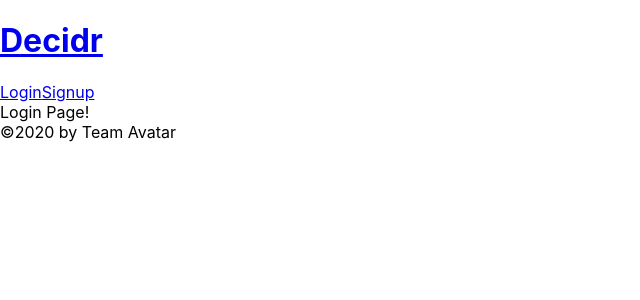
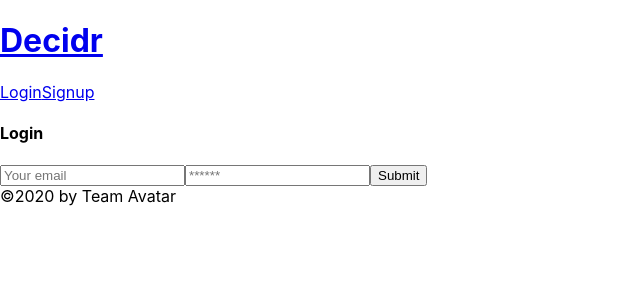
Before and after one commit to KRAY306090/decision-maker, a React (Create React App) app in the folder client/: page /login in a window 1280 px wide. Shown: the top 300 px of the page, without its empty margins (0-640 px from the left). Built offline with nearby package versions, Linux system fonts and the light colour scheme.

Commit message:
more linking with dashboard

```diff
--- a/client/src/App.js
+++ b/client/src/App.js
@@ -9,6 +9,8 @@
 import Footer from './components/Footer';
 import Login from './pages/Login';
 import Signup from './pages/Signup';
+import Dashboard from './pages/Dashboard';
+import Create from './pages/Create';
 
 
 import Home from './pages/Home';
@@ -37,6 +39,8 @@
              <Route exact path="/" component={Home} />
              <Route exact path="/login" component={Login} />
              <Route exact path="/signup" component={Signup} />
+             <Route exact path="/dashboard" component={Dashboard} />
+             <Route exact path="/create" component={Create} />
            </Switch>
          </div>
         <Footer/>
--- a/client/src/components/Header/index.js
+++ b/client/src/components/Header/index.js
@@ -17,7 +17,7 @@
           <nav className="text-center">
             {Auth.loggedIn() ? (
               <>
-                <Link to="/dashboard">Me</Link>
+                <Link to="/dashboard">Dashboard</Link>
                 <a href="/" onClick={logout}>
                   Logout
         </a>
--- a/client/src/pages/Create.js
+++ b/client/src/pages/Create.js
@@ -0,0 +1,11 @@
+import React from 'react';
+
+const Create = () => {
+    return (
+        <main>
+            <div>Make new decisions here!</div>
+        </main>
+    );
+}
+
+export default Create;
--- a/client/src/pages/Dashboard.js
+++ b/client/src/pages/Dashboard.js
@@ -0,0 +1,13 @@
+import React from 'react';
+import { Link } from 'react-router-dom';
+
+const Dashboard = () => {
+    return (
+        <main>
+            <div>Your Dashboard!</div>
+            <Link to="/create">Start a new decision here!</Link>
+        </main>
+    );
+}
+
+export default Dashboard;
--- a/client/src/pages/Home.js
+++ b/client/src/pages/Home.js
@@ -3,7 +3,7 @@
 const Home = () => {
     return (
         <main>
-            <div>Home Page!</div>
+            <div>Home Page! Coin Flip Goes Here!</div>
         </main>
     );
 }
--- a/client/src/pages/Login.js
+++ b/client/src/pages/Login.js
@@ -1,11 +1,77 @@
-import React from 'react';
+import React, { useState } from 'react';
+import { useMutation } from '@apollo/react-hooks';
+import { LOGIN_USER } from '../utils/mutations';
+import Auth from '../utils/auth';
 
-const Login = () => {
-    return (
-        <main>
-            <div>Login Page!</div>
-        </main>
-    );
-}
+const Login = (props) => {
+  const [formState, setFormState] = useState({ email: '', password: '' });
+  const [login, { error }] = useMutation(LOGIN_USER);
+
+  // update state based on form input changes
+  const handleChange = (event) => {
+    const { name, value } = event.target;
+
+    setFormState({
+      ...formState,
+      [name]: value,
+    });
+  };
+
+  // submit form
+  const handleFormSubmit = async (event) => {
+    event.preventDefault();
+
+    try {
+      const { data } = await login({
+        variables: { ...formState }
+      });
+      Auth.login(data.login.token);
+    } catch (e) {
+      console.log(e);
+    }
+
+    // clear form values
+    setFormState({
+      email: '',
+      password: '',
+    });
+  };
+
+  return (
+    <main className='flex-row justify-center mb-4'>
+      <div className='col-12 col-md-6'>
+        <div className='card'>
+          <h4 className='card-header'>Login</h4>
+          <div className='card-body'>
+            <form onSubmit={handleFormSubmit}>
+              <input
+                className='form-input'
+                placeholder='Your email'
+                name='email'
+                type='email'
+                id='email'
+                value={formState.email}
+                onChange={handleChange}
+              />
+              <input
+                className='form-input'
+                placeholder='******'
+                name='password'
+                type='password'
+                id='password'
+                value={formState.password}
+                onChange={handleChange}
+              />
+              <button className='btn d-block w-100' type='submit'>
+                Submit
+              </button>
+            </form>
+            {error && <div>Login failed</div>}
+          </div>
+        </div>
+      </div>
+    </main>
+  );
+};
 
 export default Login;
--- a/client/src/utils/queries.js
+++ b/client/src/utils/queries.js
@@ -0,0 +1 @@
+import gql from 'graphql-tag';
```
